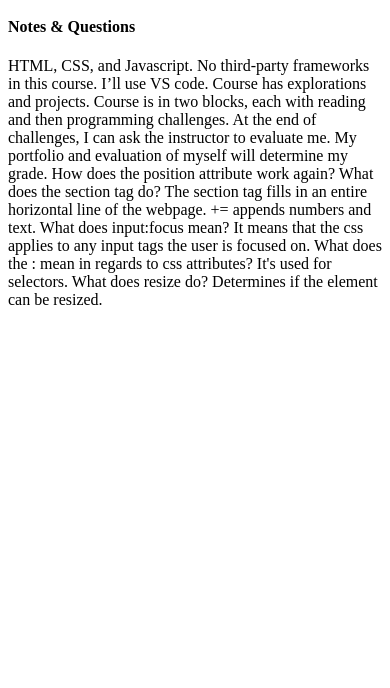
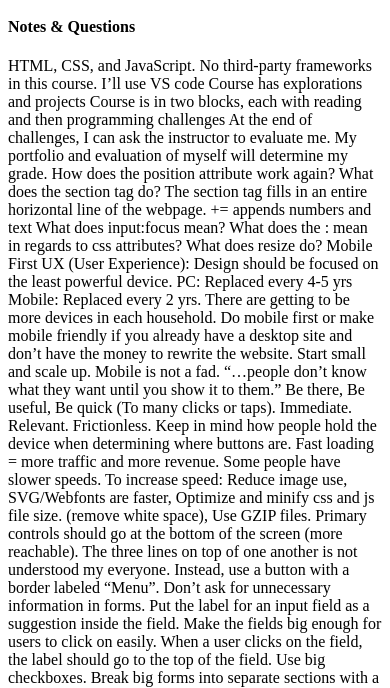
Before and after one commit to flibbit31/WDD-330, a plain HTML site: page week1/notes.html in a window 390 px wide. Shown: the part 152-840 px from the top of the page. Drawn offline with Linux system fonts and the light colour scheme.

Commit message:
Added notes from Master Mobile UX videos .

```diff
--- a/week1/notes.html
+++ b/week1/notes.html
@@ -8,23 +8,52 @@
         <h2>Benjamin George Beales</h2>
         <h3>Week 1</h3>
         <h4>Notes & Questions</h4>
-        <p>HTML, CSS, and Javascript.
+        <p>HTML, CSS, and JavaScript.
             No third-party frameworks in this course.
-            I’ll use VS code.
-            Course has explorations and projects.
-            Course is in two blocks, each with reading and then programming challenges.
+            I’ll use VS code
+            Course has explorations and projects
+            Course is in two blocks, each with reading and then programming challenges
             At the end of challenges, I can ask the instructor to evaluate me.
             My portfolio and evaluation of myself will determine my grade.
             How does the position attribute work again?
             What does the section tag do?
             The section tag fills in an entire horizontal line of the webpage.
-            += appends numbers and text.
+            += appends numbers and text
             What does input:focus mean?
-            It means that the css applies to any input tags the user is focused on.
             What does the : mean in regards to css attributes?
-            It's used for selectors.
             What does resize do?
-            Determines if the element can be resized.
+            Mobile First UX (User Experience):
+            Design should be focused on the least powerful device.
+            PC: Replaced every 4-5 yrs
+            Mobile: Replaced every 2 yrs.
+            There are getting to be more devices in each household.
+            Do mobile first or make mobile friendly if you already have a desktop site and don’t have the money to rewrite the website.
+            Start small and scale up.
+            Mobile is not a fad.
+            “…people don’t know what they want until you show it to them.”
+            Be there, Be useful, Be quick (To many clicks or taps).
+            Immediate. Relevant. Frictionless.
+            Keep in mind how people hold the device when determining where buttons are.
+            Fast loading = more traffic and more revenue.
+            Some people have slower speeds.
+            To increase speed: Reduce image use, SVG/Webfonts are faster, Optimize and minify css and js file size. (remove white space), Use GZIP files.
+            Primary controls should go at the bottom of the screen (more reachable).
+            The three lines on top of one another is not understood my everyone. Instead, use a button with a border labeled “Menu”.
+            Don’t ask for unnecessary information in forms. Put the label for an input field as a suggestion inside the field.
+            Make the fields big enough for users to click on easily. When a user clicks on the field, the label should go to the top of the field. Use big checkboxes.
+            Break big forms into separate sections with a progress indicator.
+            Enable autocomplete on forms.
+            Show password by default but allow them to hide it if necessary.
+            Auto format credit card information and auto advance to the next credit card field.
+            Use the right virtual keyboard for the information that is needed. Credit card field should bring up a numbers-only keyboard.
+            Make phone numbers a link so that they call by just clicking it.
+            Research how users use things before advertising.
+            Popup advertisements that cover up content is bad.
+            Advertisements that require you to scroll down for the content are also annoying and bad.
+            Keep ads simple, small, and unobtrusive that are expanded when they are clicked.
+            Video ads are effective too.
+            “STOP USING POP-UPS/POP-OVERS”.
+            Content is the biggest priority over ads.
             </p>
     </body>
 </html>
```
